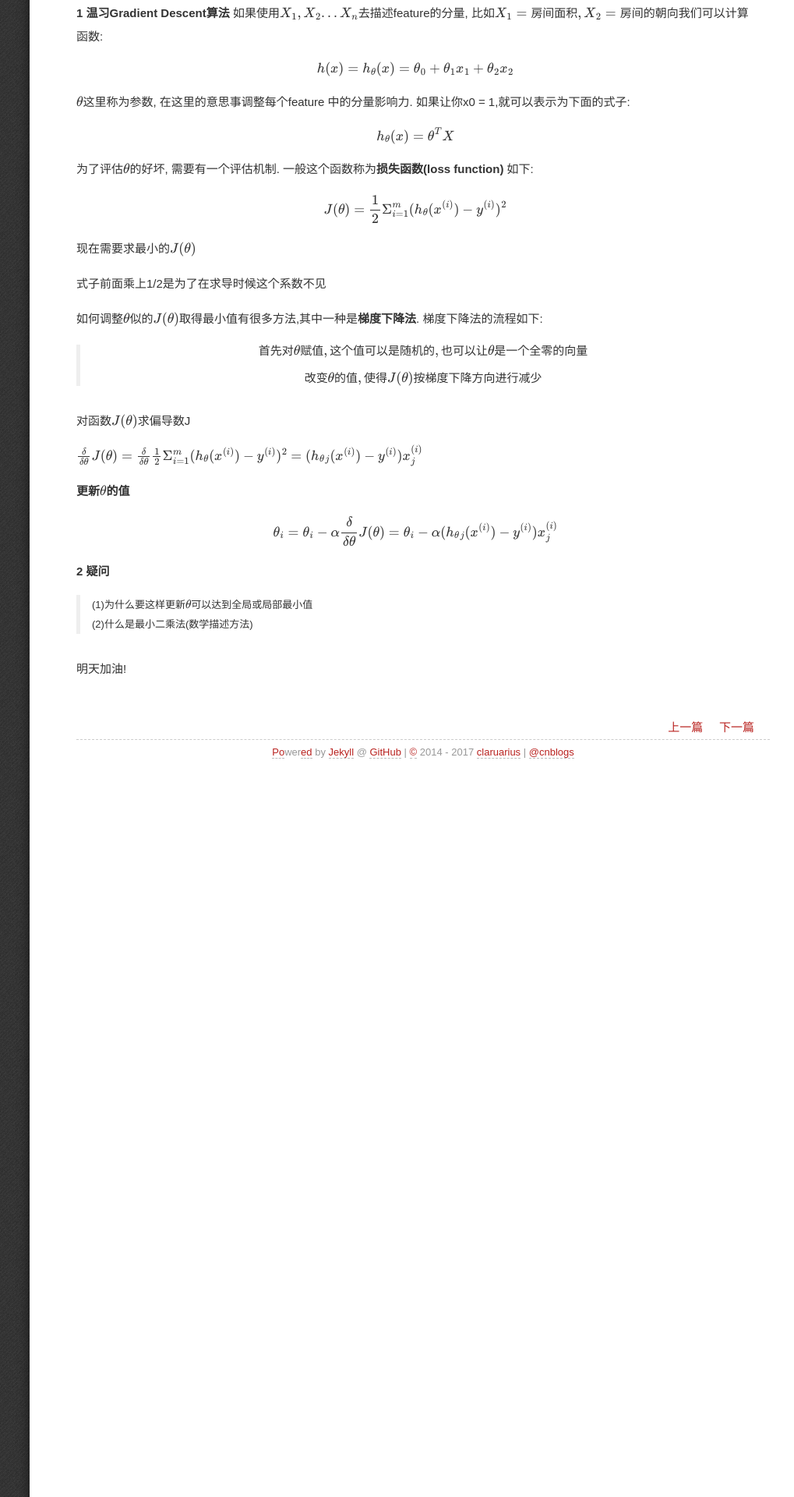
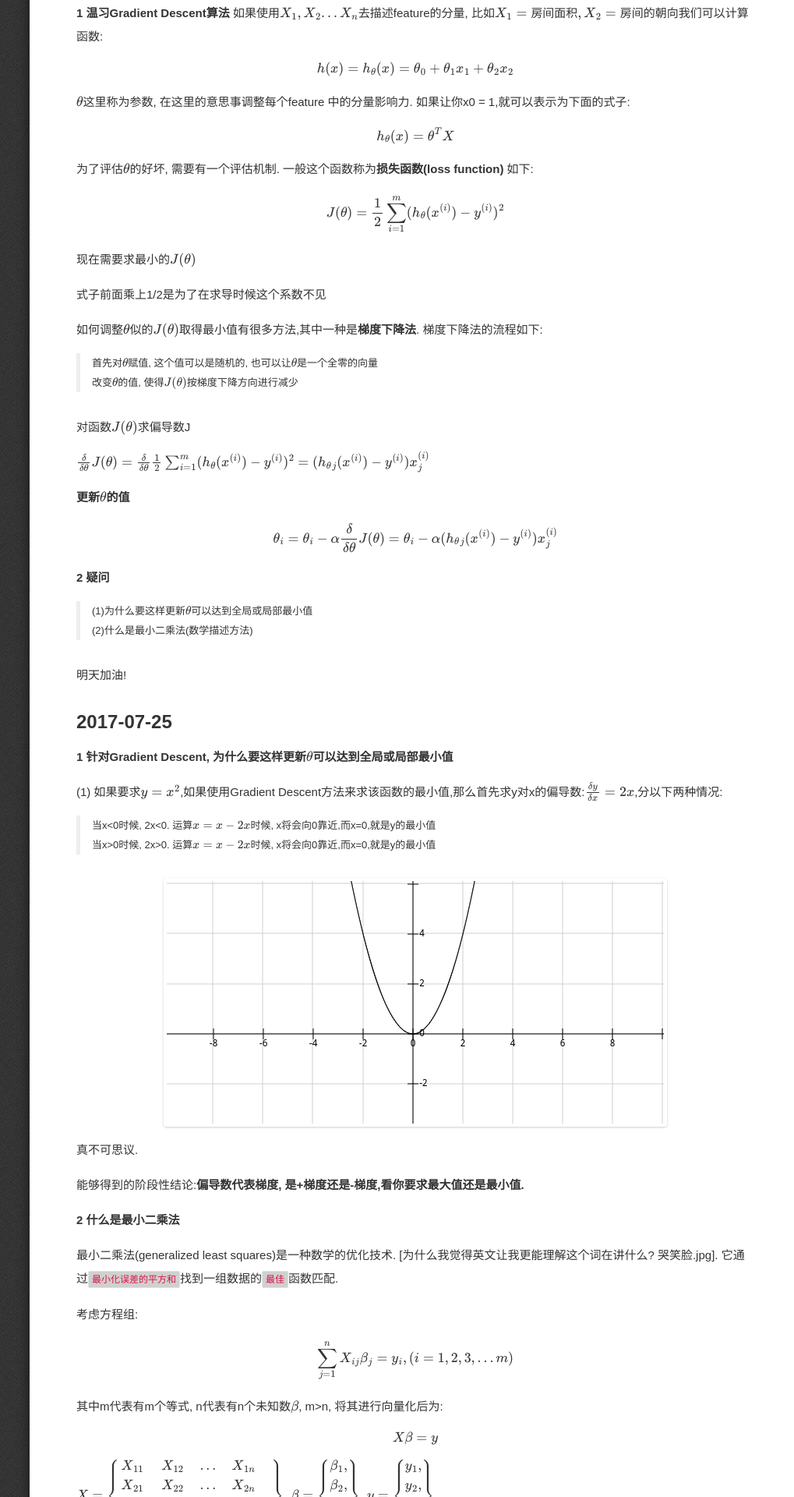
Before and after one commit to Claruarius/blog, a Jekyll site: the page built from _posts/2017-07-23-tensorflow学习笔记.md, in a window 1280 px wide. Shown: the part 1913-3833 px from the top of the page at 78% size, without its empty margins (232-1251 px from the left). Built offline with Jekyll 4.4.1, drawn with Linux system fonts in a browser that asks for light colours; some web fonts are replaced; formulas are drawn with MathJax 3; some of the changed text lies outside the part shown.

Commit message:
modify article

```diff
--- a/_posts/2017-07-23-tensorflow学习笔记.md
+++ b/_posts/2017-07-23-tensorflow学习笔记.md
@@ -35,20 +35,20 @@ $$h_\theta(x) = \theta^TX$$
 
 为了评估$$\theta$$的好坏, 需要有一个评估机制. 一般这个函数称为**损失函数(loss function)** 如下:
 
-$$J(\theta) =  \frac {1}{2} \Sigma^m_{i=1}(h_\theta(x^{(i)})-y^{(i)})^2$$
+$$J(\theta) =  \frac {1}{2} \sum^m_{i=1}(h_\theta(x^{(i)})-y^{(i)})^2$$
 
 现在需要求最小的$$J(\theta)$$
 
 式子前面乘上1/2是为了在求导时候这个系数不见
 
 如何调整$$\theta 似的J(\theta)取得最小值$$有很多方法,其中一种是**梯度下降法**. 梯度下降法的流程如下:
-> $$首先对\theta赋值, 这个值可以是随机的, 也可以让\theta是一个全零的向量$$
+> 首先对$$\theta$$赋值, 这个值可以是随机的, 也可以让$$\theta$$是一个全零的向量
 >
->$$改变\theta的值, 使得J(\theta)按梯度下降方向进行减少$$
+>改变$$\theta$$的值, 使得$$J(\theta)$$按梯度下降方向进行减少
 
 对函数$$J(\theta)$$求偏导数J
 
-$$\frac{\delta}{\delta\theta}J(\theta) = \frac{\delta}{\delta\theta}\frac {1}{2} \Sigma^m_{i=1}(h_\theta(x^{(i)})-y^{(i)})^2$$
+$$\frac{\delta}{\delta\theta}J(\theta) = \frac{\delta}{\delta\theta}\frac {1}{2} \sum^m_{i=1}(h_\theta(x^{(i)})-y^{(i)})^2$$
 $$=(h_\theta{_j}(x^{(i)})-y^{(i)})x^{(i)}_j$$
 
 **更新$$\theta$$的值**
@@ -61,3 +61,76 @@ $$\theta_i = \theta_i - \alpha\frac{\delta}{\delta\theta}J(\theta) = \theta_i -
 > (2)什么是最小二乘法(数学描述方法)
 
 明天加油!
+
+## **2017-07-25**
+
+**1 针对Gradient Descent, 为什么要这样更新$$\theta$$可以达到全局或局部最小值**
+
+(1) 如果要求$$y = x^2$$,如果使用Gradient Descent方法来求该函数的最小值,那么首先求y对x的偏导数:$$\frac{\delta y}{\delta x} = 2x$$,分以下两种情况:
+> 当x<0时候, 2x<0. 运算$$x = x - 2x$$时候, x将会向0靠近,而x=0,就是y的最小值
+>
+> 当x>0时候, 2x>0. 运算$$x = x - 2x$$时候, x将会向0靠近,而x=0,就是y的最小值
+
+![](/blog/assets/kernel/tensorflow-4.png)
+
+真不可思议.
+
+能够得到的阶段性结论:**偏导数代表梯度, 是+梯度还是-梯度,看你要求最大值还是最小值.**
+
+**2 什么是最小二乘法**
+
+最小二乘法(generalized least squares)是一种数学的优化技术. [为什么我觉得英文让我更能理解这个词在讲什么? 哭笑脸.jpg]. 它通过`最小化误差的平方和`找到一组数据的`最佳`函数匹配.
+
+考虑方程组:
+
+$$\sum^{n}_{j=1}X_{ij}\beta_{j}=y_{i},(i=1,2,3,...m)$$
+
+其中m代表有m个等式, n代表有n个未知数$$\beta$$, m>n, 将其进行向量化后为:
+
+$$X\beta = y$$
+
+$$X=
+\left\{
+\begin{matrix}
+   X_{11} & X_{12} & ... & X_{1n} \\
+   X_{21} & X_{22} & ... & X_{2n} \\
+   ...& ...& ...& ...& \\
+   X_{m1} & X_{m2} & ... & X_{mn}
+  \end{matrix}
+  \right\},
+$$
+$$\beta = \left\{
+\begin{matrix}
+\beta_1, \\
+\beta_2, \\
+... \\
+\beta_n
+\end{matrix}\right\},
+$$
+$$y= \left\{
+\begin{matrix}
+y_1, \\
+y_2, \\
+... \\
+y_m
+\end{matrix}\right\}
+$$
+
+为了选取最合适的$$\beta$$让等式"尽量成立", 引入**残差平方和函数S**
+
+$$S(\beta)=\left|X\beta-y \right|^2$$
+ -> $$S(beta) = \sum(X\beta - y)^2$$
+通过对$$S(\beta)$$进行微分求最值, 可以得到
+
+$$\sum_i(X_i\beta_j - y_i)X{_i}{^i} = 0$$
+ -> $$\sum_i(X_iX{^j}{_i}\beta) = \sum_i(X{^j}{_i}y_i)$$ [备注: $$X{^j}{_i}$$代表X的第i行第j列, \beta参数的个数决定了最后结果的行数]
+
+对以上的式子进行解读:**X的第j列的所有行($$\sum_i$$)乘上对应的y然后求和,这就是$$X^Ty$$, 同理可以得到X^T(X\beta)**
+
+随后得到$$X^TX\beta = X^Ty$$, 就是$$\beta = (X^TX)^{-1}X^Ty$$
+
+终于推导出求参数的公式,不得不说矩阵真是神奇和伟大!
+
+**3 任务or疑问**
+
+> 明天装个画图软件画图!
```
Also changed, not shown: assets/kernel/tensorflow-4.png (added).
